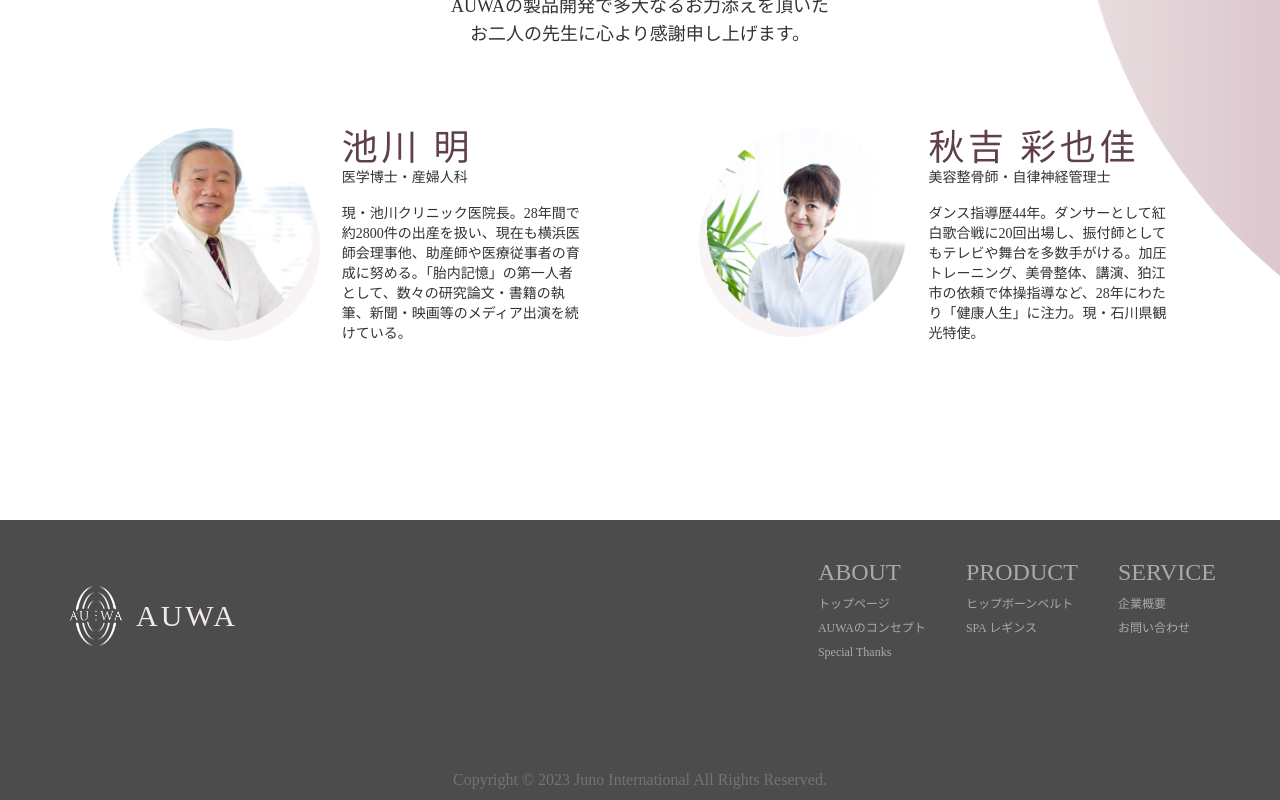
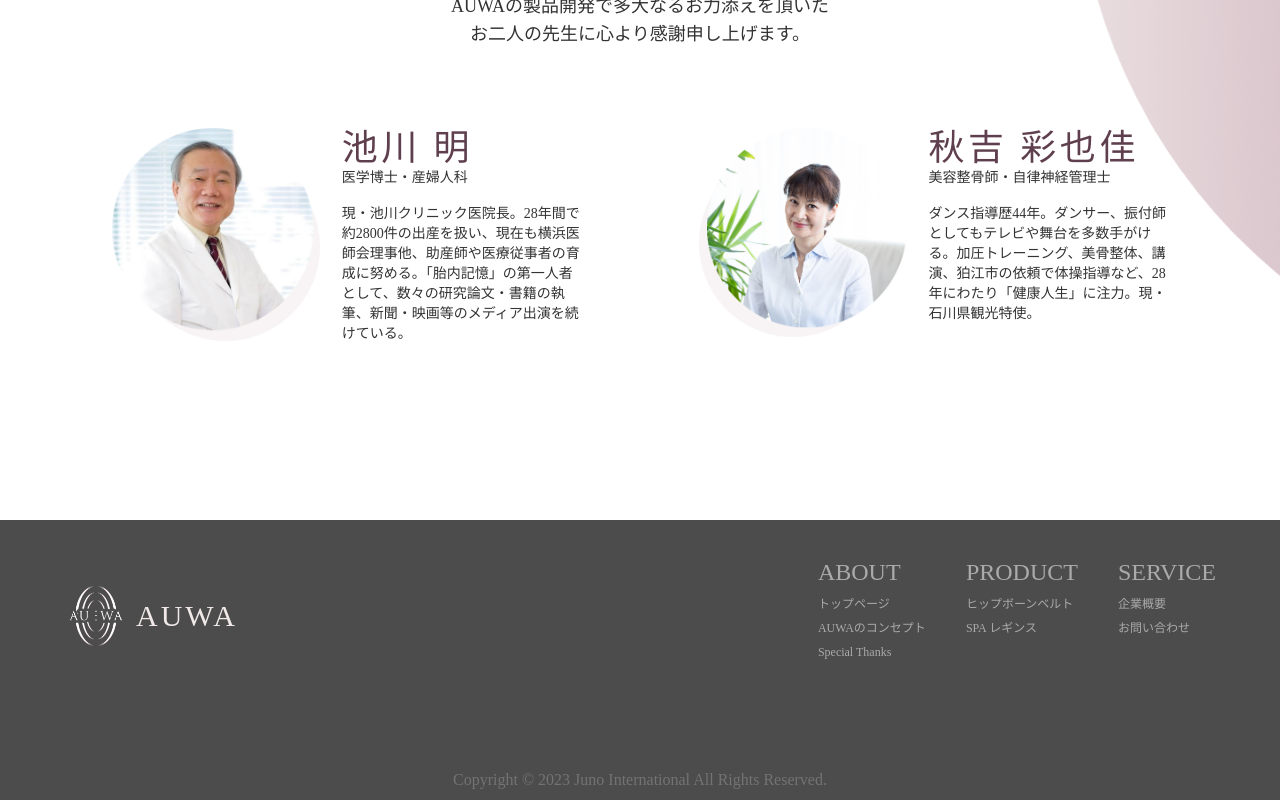
Before and after one commit to Yuu412/auwa, a Next.js app in the folder app/: page / in a window 1280 px wide. Shown: the part 5525-6325 px from the top of the page. Built offline with nearby package versions, Linux system fonts and the light colour scheme; no server answers.

Commit message:
edit text

```diff
--- a/app/src/pages/index.tsx
+++ b/app/src/pages/index.tsx
@@ -302,7 +302,7 @@ export default function Home() {
                     </p>
 
                     <div className="text-[0.6rem] md:text-sm leading-5">
-                      ダンス指導歴44年。ダンサーとして紅白歌合戦に20回出場し、振付師としてもテレビや舞台を多数手がける。加圧トレーニング、美骨整体、講演、狛江市の依頼で体操指導など、28年にわたり「健康人生」に注力。現・石川県観光特使。{" "}
+                      ダンス指導歴44年。ダンサー、振付師としてもテレビや舞台を多数手がける。加圧トレーニング、美骨整体、講演、狛江市の依頼で体操指導など、28年にわたり「健康人生」に注力。現・石川県観光特使。
                     </div>
                   </div>
                 </div>
```
